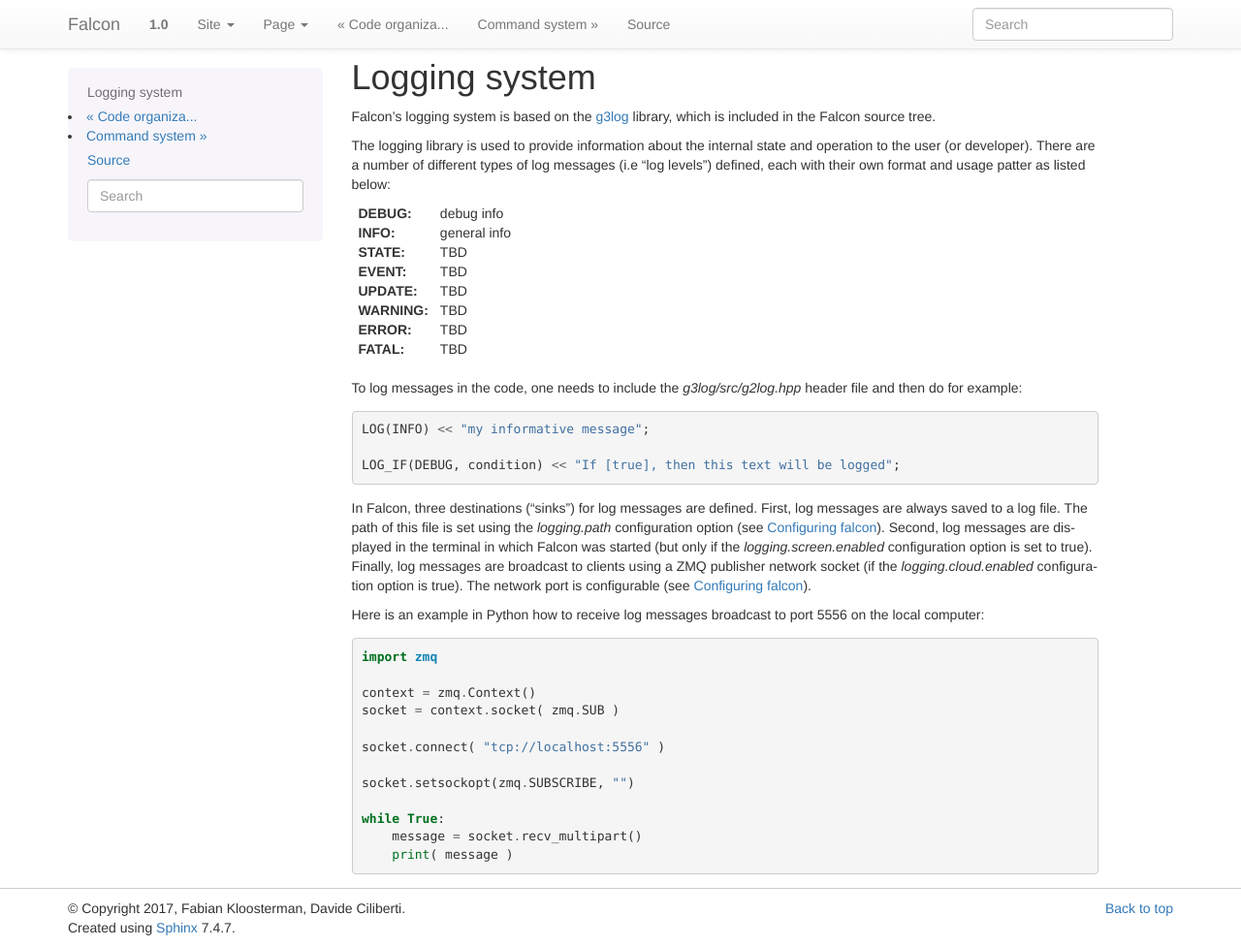
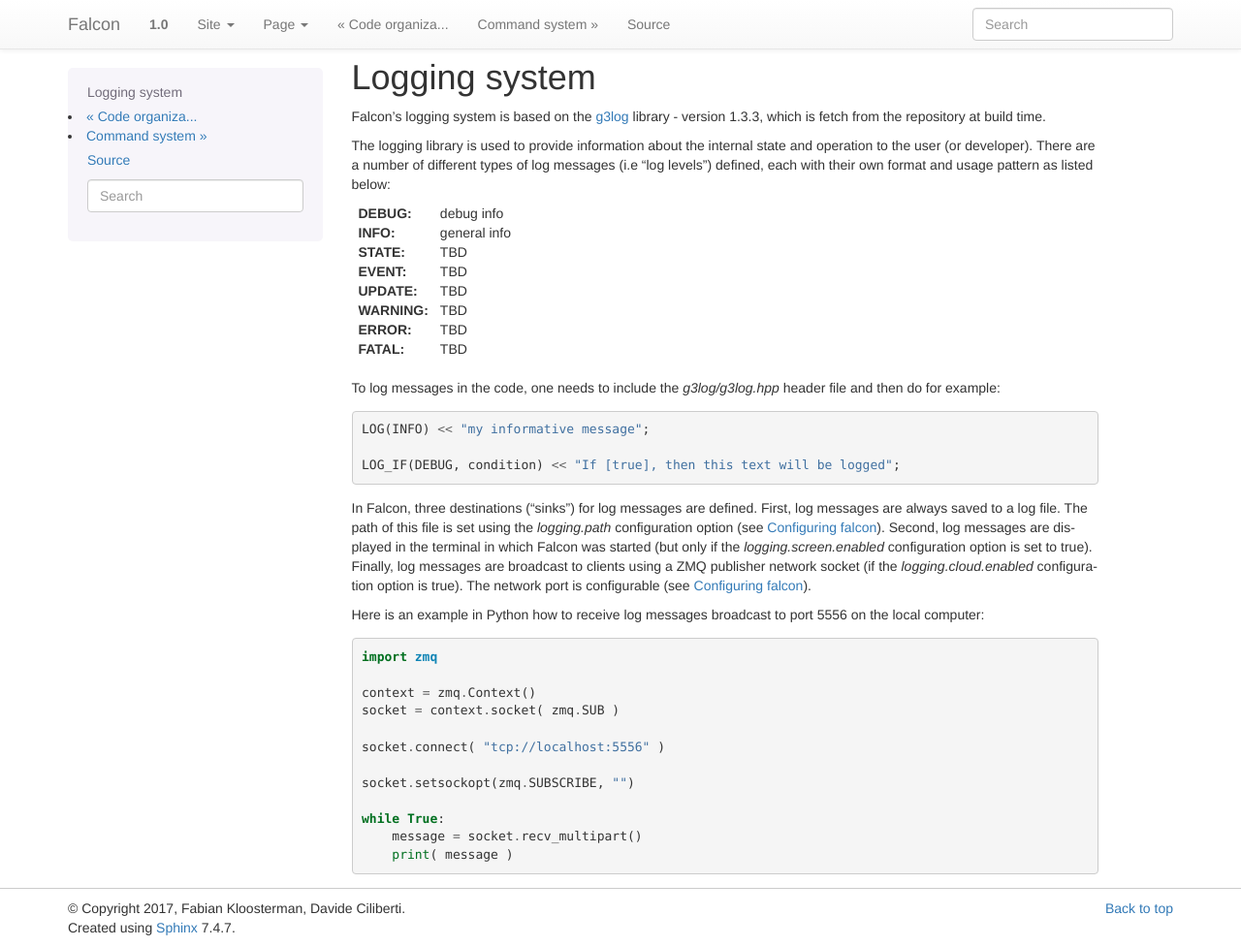
Before and after one commit to benfgit/falcon-core-linux, a Sphinx documentation site: the page built from docs/internals/logging_system.rst, in a window 1280 px wide and 977 px high. Shown: the whole window at 97% size. Built offline with Sphinx 7.4.7, drawn with Linux system fonts in a browser that asks for light colours.

Commit message:
docs + change logging path by default to follow filesystem hierarchie standard

```diff
--- a/docs/internals/logging_system.rst
+++ b/docs/internals/logging_system.rst
@@ -2,13 +2,13 @@ Logging system
 ==============
 
 Falcon's logging system is based on the
-`g3log <https://github.com/KjellKod/g3log>`_ library, which is included
-in the Falcon source tree.
+`g3log <https://github.com/KjellKod/g3log>`_ library - version 1.3.3,
+which is fetch from the repository at build time.
 
 The logging library is used to provide information about the internal
 state and operation to the user (or developer). There are a number of
 different types of log messages (i.e "log levels") defined, each with
-their own format and usage patter as listed below:
+their own format and usage pattern as listed below:
 
 :DEBUG: debug info
 :INFO: general info
@@ -19,7 +19,7 @@ their own format and usage patter as listed below:
 :ERROR: TBD
 :FATAL: TBD
 
-To log messages in the code, one needs to include the *g3log/src/g2log.hpp*
+To log messages in the code, one needs to include the *g3log/g3log.hpp*
 header file and then do for example:
 
 .. code-block:: c++
```
Also changed, not shown: 1 other file.
